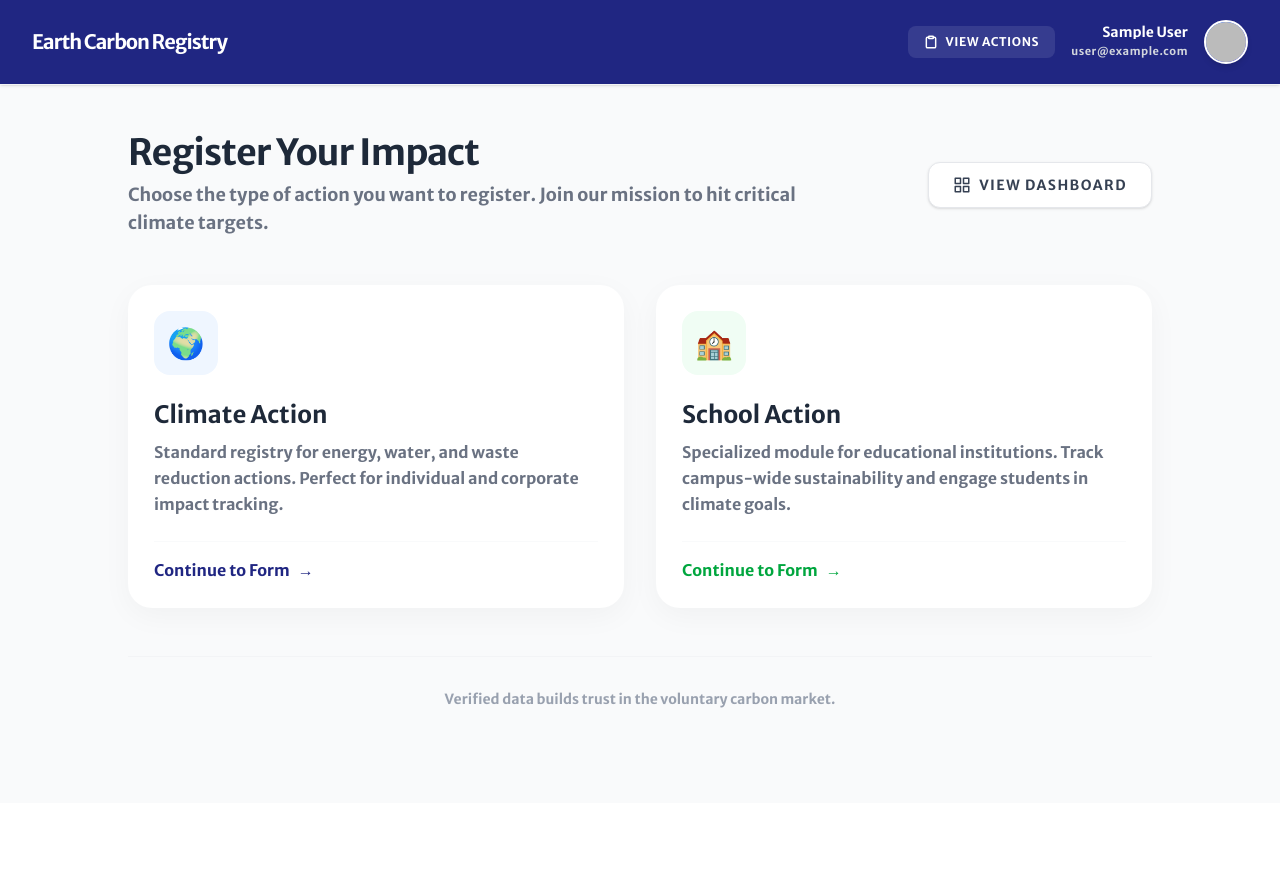
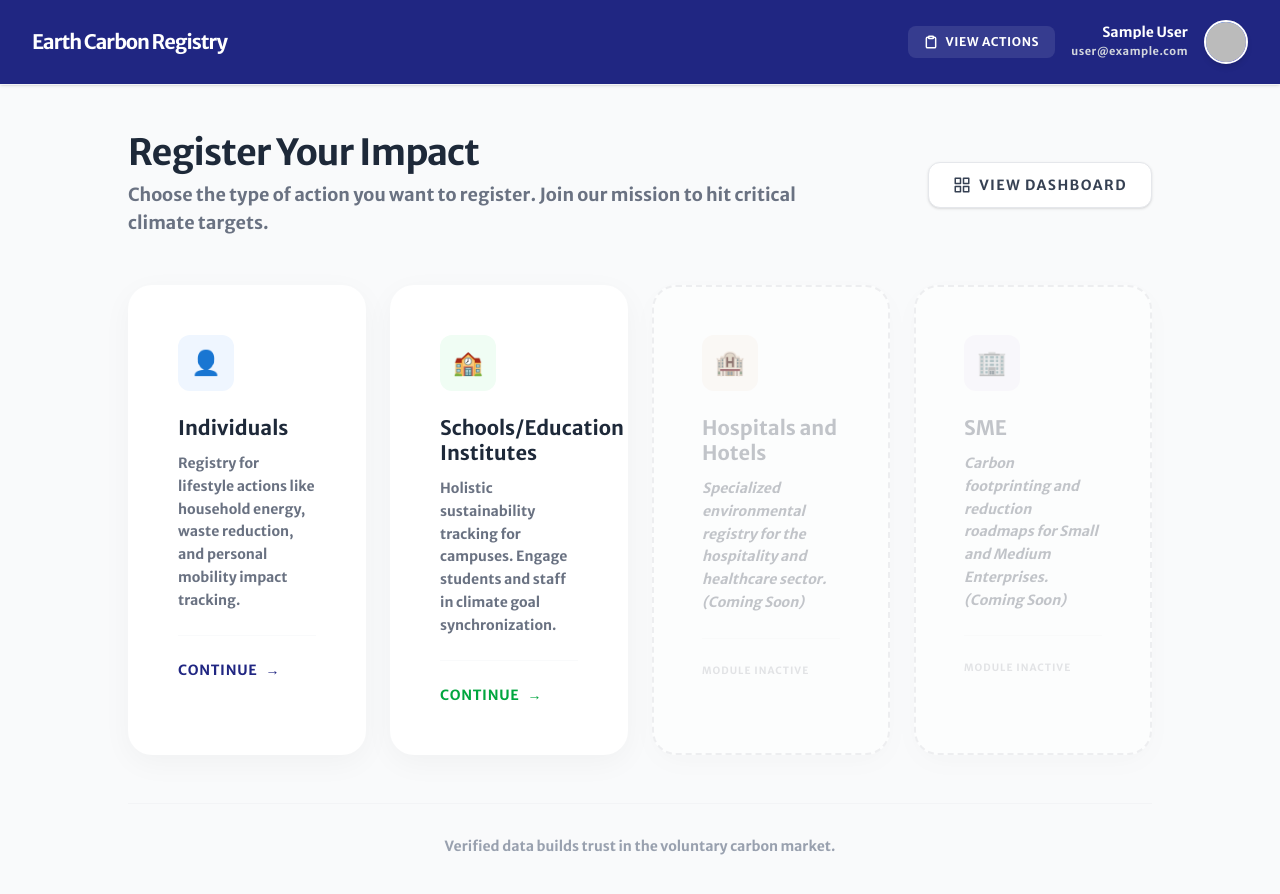
Before and after one commit to atmanirbharnow/registry-frontend-V0, a Next.js app: page /register in a window 1280 px wide. Shown: the top 894 px of the page. Before the commit the page ends 803 px from the top, so only its background shows below. Built offline with nearby package versions, Linux system fonts and the light colour scheme; no server answers; the database is empty; sample sign-in values are in the browser's storage.

Commit message:
updated admin panel

```diff
--- a/src/app/(auth)/admin/page.tsx
+++ b/src/app/(auth)/admin/page.tsx
@@ -54,7 +54,7 @@ export default function AdminPage() {
                                 : "text-gray-500 hover:text-gray-700 hover:bg-white/50"
                                 }`}
                         >
-                            Climate Action
+                            Individuals
                         </button>
                         <button
                             onClick={() => setActiveTab("schools")}
@@ -63,7 +63,7 @@ export default function AdminPage() {
                                 : "text-gray-500 hover:text-gray-700 hover:bg-white/50"
                                 }`}
                         >
-                            School Action
+                            Schools/Education Institutes
                         </button>
                         <button
                             onClick={() => setActiveTab("users")}
--- a/src/app/(auth)/profile/my-actions/page.tsx
+++ b/src/app/(auth)/profile/my-actions/page.tsx
@@ -85,7 +85,7 @@ export default function MyActionsPage() {
                                         : "text-gray-500 hover:text-gray-700"
                                         }`}
                                 >
-                                    Climate Action
+                                    Individuals
                                 </button>
                                 <button
                                     onClick={() => setActiveTab("school")}
@@ -94,7 +94,7 @@ export default function MyActionsPage() {
                                         : "text-gray-500 hover:text-gray-700"
                                         }`}
                                 >
-                                    School Action
+                                    Schools/Education Institutes
                                 </button>
                             </div>
                             <Link href="/profile">
@@ -106,7 +106,7 @@ export default function MyActionsPage() {
                     </div>
                 )}
 
-                {/* Performance Metrics (Only for Climate Actions for now) */}
+                {/* Performance Metrics (Only for Individual Actions for now) */}
                 {activeTab === "climate" && portfolio && portfolio.totalTCO2e > 0 && (
                     <div className="grid grid-cols-1 sm:grid-cols-2 gap-4">
                         <div className="bg-gradient-to-br from-[rgb(32,38,130)] to-[rgb(20,24,90)] rounded-2xl p-5 text-white">
@@ -124,7 +124,7 @@ export default function MyActionsPage() {
                 <div className="space-y-4">
                     <div className="flex items-center justify-between">
                         <h2 className="text-lg font-bold text-gray-800">
-                            {activeTab === "climate" ? "My Registered Climate Actions" : "My Registered School Actions"}
+                            {activeTab === "climate" ? "My Registered Individual Actions" : "My Registered School/Institute Actions"}
                         </h2>
                     </div>
 
@@ -145,7 +145,7 @@ export default function MyActionsPage() {
                                         <rect x="8" y="2" width="8" height="4" rx="1" ry="1" />
                                     </svg>
                                     <h3 className="text-gray-500 font-semibold text-lg">No actions registered yet</h3>
-                                    <p className="text-gray-400 text-sm mt-1">Visit the profile page to register your first climate action.</p>
+                                    <p className="text-gray-400 text-sm mt-1">Visit the profile page to register your first action.</p>
                                 </div>
                             ) : (
                                 <div className="bg-white rounded-[2rem] border border-gray-100 shadow-[0_8px_30px_rgb(0,0,0,0.04)] overflow-hidden">
--- a/src/app/(auth)/school-register/page.tsx
+++ b/src/app/(auth)/school-register/page.tsx
@@ -34,7 +34,7 @@ export default function SchoolRegisterPage() {
                             className="text-2xl md:text-3xl lg:text-4xl font-black text-slate-800 tracking-tight leading-tight"
                             style={{ wordSpacing: '0.15em' }}
                         >
-                            School Climate Action Module
+                            Schools/Education Institutes Module
                         </h1>
                         <div className="flex justify-center">
                             <p className="text-slate-500 font-black uppercase text-[10px] md:text-xs tracking-[0.2em] bg-white px-4 py-2 rounded-2xl shadow-sm border border-slate-100/50">
--- a/src/components/SchoolPublicCard.tsx
+++ b/src/components/SchoolPublicCard.tsx
@@ -43,7 +43,7 @@ export default function SchoolPublicCard({ school }: SchoolPublicCardProps) {
                 <span className="text-[10px] font-black text-white/50 uppercase tracking-widest">Earth Carbon Registry • {new Date().getFullYear()}</span>
                 <span className="text-[10px] font-black text-white uppercase tracking-widest italic flex items-center gap-2">
                     <div className="w-1.5 h-1.5 rounded-full bg-green-400 animate-pulse" />
-                    Verified Climate Action
+                    Verified School Action
                 </span>
             </div>
         </div>
--- a/src/components/forms/ActionTypeCards.tsx
+++ b/src/components/forms/ActionTypeCards.tsx
@@ -6,44 +6,86 @@ import Card from "@/components/ui/Card";
 
 export default function ActionTypeCards() {
     return (
-        <div className="grid grid-cols-1 md:grid-cols-2 gap-8 max-w-5xl mx-auto">
-            <Link href="/register/action" className="group">
-                <Card className="h-full hover:shadow-2xl hover:border-blue-200 transition-all duration-300 cursor-pointer overflow-hidden border-2 border-transparent">
-                    <div className="space-y-6">
-                        <div className="w-16 h-16 bg-blue-50 rounded-2xl flex items-center justify-center text-3xl group-hover:scale-110 transition-transform duration-300">
-                            🌍
+        <div className="grid grid-cols-1 md:grid-cols-2 lg:grid-cols-4 gap-6 max-w-7xl mx-auto">
+            {/* Individuals */}
+            <Link href="/register/action" className="group h-full">
+                <Card className="h-full hover:shadow-2xl hover:border-blue-200 transition-all duration-300 cursor-pointer overflow-hidden border-2 border-transparent p-6">
+                    <div className="flex flex-col h-full">
+                        <div className="w-14 h-14 bg-blue-50 rounded-xl flex items-center justify-center text-2xl group-hover:scale-110 transition-transform duration-300 mb-6">
+                            👤
                         </div>
-                        <div>
-                            <h2 className="text-2xl font-bold text-gray-800 mb-2">Climate Action</h2>
-                            <p className="text-gray-500 leading-relaxed font-medium">
-                                Standard registry for energy, water, and waste reduction actions. Perfect for individual and corporate impact tracking.
+                        <div className="flex-1">
+                            <h2 className="text-xl font-bold text-gray-800 mb-3 leading-tight">Individuals</h2>
+                            <p className="text-sm text-gray-500 leading-relaxed font-medium">
+                                Registry for lifestyle actions like household energy, waste reduction, and personal mobility impact tracking.
                             </p>
                         </div>
-                        <div className="flex items-center text-[rgb(32,38,130)] font-bold gap-2 group-hover:gap-3 transition-all pt-4 border-t border-gray-50">
-                            Continue to Form <span>→</span>
+                        <div className="flex items-center text-[rgb(32,38,130)] text-sm font-bold gap-2 group-hover:gap-3 transition-all pt-6 mt-6 border-t border-gray-50 uppercase tracking-wider">
+                            Continue <span>→</span>
                         </div>
                     </div>
                 </Card>
             </Link>
 
-            <Link href="/school-register" className="group">
-                <Card className="h-full hover:shadow-2xl hover:border-green-200 transition-all duration-300 cursor-pointer overflow-hidden border-2 border-transparent">
-                    <div className="space-y-6">
-                        <div className="w-16 h-16 bg-green-50 rounded-2xl flex items-center justify-center text-3xl group-hover:scale-110 transition-transform duration-300">
+            {/* Schools / Education Institutes */}
+            <Link href="/school-register" className="group h-full">
+                <Card className="h-full hover:shadow-2xl hover:border-green-200 transition-all duration-300 cursor-pointer overflow-hidden border-2 border-transparent p-6">
+                    <div className="flex flex-col h-full">
+                        <div className="w-14 h-14 bg-green-50 rounded-xl flex items-center justify-center text-2xl group-hover:scale-110 transition-transform duration-300 mb-6">
                             🏫
                         </div>
-                        <div>
-                            <h2 className="text-2xl font-bold text-gray-800 mb-2">School Action</h2>
-                            <p className="text-gray-500 leading-relaxed font-medium">
-                                Specialized module for educational institutions. Track campus-wide sustainability and engage students in climate goals.
+                        <div className="flex-1">
+                            <h2 className="text-xl font-bold text-gray-800 mb-3 leading-tight">Schools/Education Institutes</h2>
+                            <p className="text-sm text-gray-500 leading-relaxed font-medium">
+                                Holistic sustainability tracking for campuses. Engage students and staff in climate goal synchronization.
                             </p>
                         </div>
-                        <div className="flex items-center text-green-600 font-bold gap-2 group-hover:gap-3 transition-all pt-4 border-t border-gray-50">
-                            Continue to Form <span>→</span>
+                        <div className="flex items-center text-green-600 text-sm font-bold gap-2 group-hover:gap-3 transition-all pt-6 mt-6 border-t border-gray-50 uppercase tracking-wider">
+                            Continue <span>→</span>
                         </div>
                     </div>
                 </Card>
             </Link>
+
+            {/* Hospitals and Hotels (Inactive) */}
+            <div className="h-full opacity-60 grayscale-[0.5]">
+                <Card className="h-full border-2 border-dashed border-gray-200 p-6 flex flex-col">
+                    <div className="w-14 h-14 bg-orange-50 rounded-xl flex items-center justify-center text-2xl mb-6">
+                        🏨
+                    </div>
+                    <div className="flex-1">
+                        <div className="flex items-center gap-2 mb-3">
+                            <h2 className="text-xl font-bold text-gray-400 leading-tight">Hospitals and Hotels</h2>
+                        </div>
+                        <p className="text-sm text-gray-400 leading-relaxed font-medium italic">
+                            Specialized environmental registry for the hospitality and healthcare sector. (Coming Soon)
+                        </p>
+                    </div>
+                    <div className="text-gray-300 text-[10px] font-bold uppercase tracking-widest pt-6 mt-6 border-t border-gray-50">
+                        Module Inactive
+                    </div>
+                </Card>
+            </div>
+
+            {/* SME (Inactive) */}
+            <div className="h-full opacity-60 grayscale-[0.5]">
+                <Card className="h-full border-2 border-dashed border-gray-200 p-6 flex flex-col">
+                    <div className="w-14 h-14 bg-purple-50 rounded-xl flex items-center justify-center text-2xl mb-6">
+                        🏢
+                    </div>
+                    <div className="flex-1">
+                        <div className="flex items-center gap-2 mb-3">
+                            <h2 className="text-xl font-bold text-gray-400 leading-tight">SME</h2>
+                        </div>
+                        <p className="text-sm text-gray-400 leading-relaxed font-medium italic">
+                            Carbon footprinting and reduction roadmaps for Small and Medium Enterprises. (Coming Soon)
+                        </p>
+                    </div>
+                    <div className="text-gray-300 text-[10px] font-bold uppercase tracking-widest pt-6 mt-6 border-t border-gray-50">
+                        Module Inactive
+                    </div>
+                </Card>
+            </div>
         </div>
     );
 }
--- a/src/context/AuthContext.tsx
+++ b/src/context/AuthContext.tsx
@@ -66,6 +66,7 @@ export function AuthProvider({ children }: { children: ReactNode }) {
   const loginWithGoogle = async () => {
     try {
       await signInWithPopup(auth, googleProvider);
+      toast.success("Successfully logged in with Google!");
     } catch (error: unknown) {
       const firebaseError = error as { code?: string; message?: string };
       if (firebaseError.code === "auth/popup-closed-by-user") {
```
Also changed, not shown: src/components/Navbar.tsx (+0 -14 lines).
